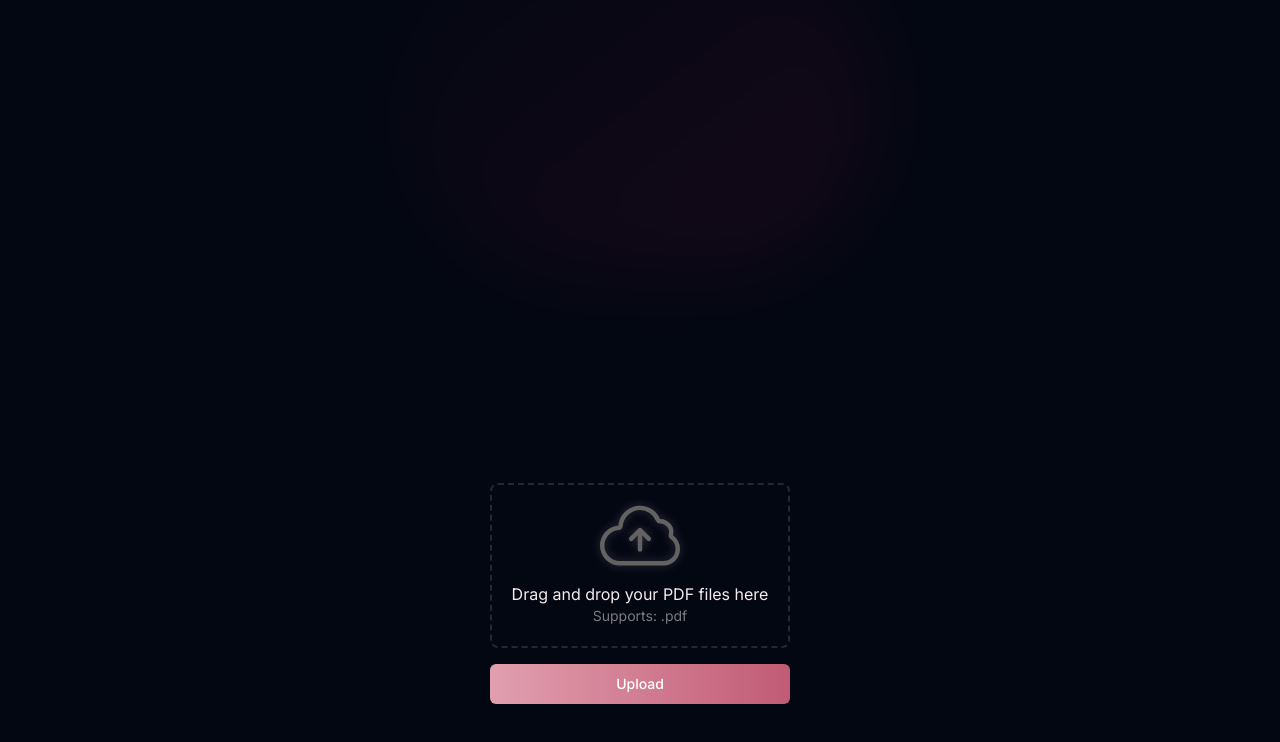
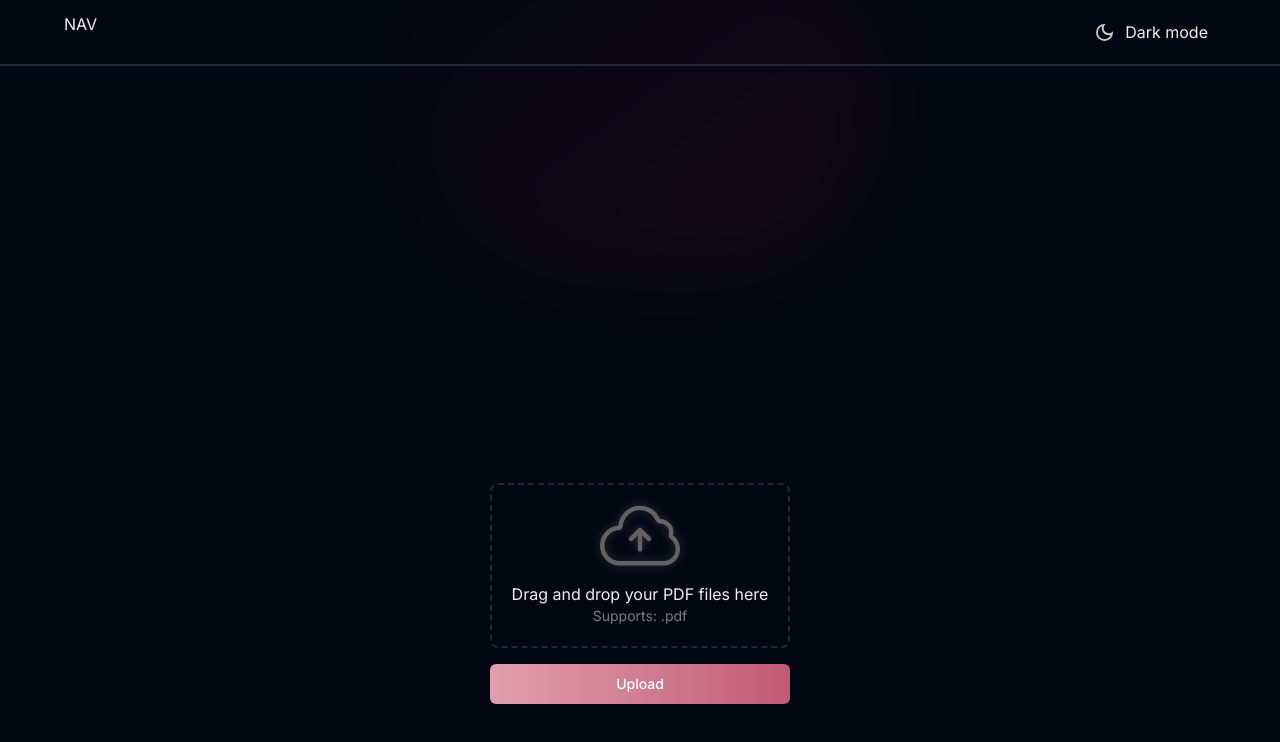
Before and after one commit to julienmatondotezolo/saki-tickets, a Next.js app: page / in a window 1280 px wide. Shown: the top 742 px of the page. Built offline with nearby package versions, Linux system fonts and the light colour scheme.

Commit message:
darlmode : Adding interface and next-themes

```diff
--- a/src/app/globals.css
+++ b/src/app/globals.css
@@ -9,7 +9,7 @@
     --tertiary-pink: #c15b75;
 
     --background: #faf5f6;
-    --foreground: 224 71.4% 4.1%;
+    --foreground: #030712;
 
     --card: 0 0% 100%;
     --card-foreground: 224 71.4% 4.1%;
--- a/src/app/page.tsx
+++ b/src/app/page.tsx
@@ -1,13 +1,16 @@
 "use client";
 
-import { PdfDropZone } from "@/components";
+import { Navigation, PdfDropZone } from "@/components";
 
 export default function Home() {
   return (
-    <main className="flex min-h-screen flex-col items-center justify-between p-24">
-      <div className="relative flex place-items-center before:absolute before:h-[300px] before:w-full sm:before:w-[480px] before:-translate-x-1/2 before:rounded-full before:bg-gradient-radial before:from-purple-500 before:to-transparent before:blur-2xl before:content-[''] after:absolute after:-z-20 after:h-[180px] after:w-full sm:after:w-[240px] after:translate-x-1/3 after:bg-gradient-conic after:from-pink-200 after:via-pink-800 after:blur-2xl after:content-[''] before:dark:bg-gradient-to-br before:dark:from-transparent before:dark:to-pink-700 before:dark:opacity-10 after:dark:from-sky-900 after:dark:via-[#ff01d9] after:dark:opacity-40 before:lg:h-[360px] z-[-1]"></div>
+    <>
+      <Navigation />
+      <main className="flex min-h-screen flex-col items-center justify-between p-24">
+        <div className="relative flex place-items-center before:absolute before:h-[300px] before:w-full sm:before:w-[480px] before:-translate-x-1/2 before:rounded-full before:bg-gradient-radial before:from-purple-500 before:to-transparent before:blur-2xl before:content-[''] after:absolute after:-z-20 after:h-[180px] after:w-full sm:after:w-[240px] after:translate-x-1/3 after:bg-gradient-conic after:from-pink-200 after:via-pink-800 after:blur-2xl after:content-[''] before:dark:bg-gradient-to-br before:dark:from-transparent before:dark:to-pink-700 before:dark:opacity-10 after:dark:from-sky-900 after:dark:via-[#ff01d9] after:dark:opacity-40 before:lg:h-[360px] z-[-1]"></div>
 
-      <PdfDropZone />
-    </main>
+        <PdfDropZone />
+      </main>
+    </>
   );
 }
--- a/src/components/index.ts
+++ b/src/components/index.ts
@@ -1 +1,2 @@
+export * from "./navigation";
 export * from "./uploadDocuments";
--- /dev/null
+++ b/src/components/navigation/Navigation.tsx
@@ -0,0 +1,16 @@
+import React from "react";
+
+import { ThemeSwitch } from "./themeSwitch";
+
+function Navigation() {
+  return (
+    <nav className="flex justify-center w-full fixed top-0 py-3 border-b-2 backdrop-filter backdrop-blur-l">
+      <div className="flex justify-between max-w-6xl w-[90%]">
+        <p>NAV</p>
+        <ThemeSwitch />
+      </div>
+    </nav>
+  );
+}
+
+export { Navigation };
--- /dev/null
+++ b/src/components/navigation/index.ts
@@ -0,0 +1 @@
+export * from "./Navigation";
--- /dev/null
+++ b/src/components/navigation/themeSwitch.tsx
@@ -0,0 +1,41 @@
+import Image from "next/image";
+import { useTheme } from "next-themes";
+import React from "react";
+
+function ThemeSwitch() {
+  const { setTheme, resolvedTheme } = useTheme();
+
+  console.log("resolvedTheme:", resolvedTheme);
+  const size = 17;
+
+  const darkmodeIcon = "/darkmode.svg";
+  const lightmodeIcon = "/lightmode.svg";
+
+  const toggleDarkMode = () => {
+    if (resolvedTheme === "dark") {
+      setTheme("light");
+    } else {
+      setTheme("dark");
+    }
+  };
+
+  return (
+    <div>
+      <button
+        onClick={toggleDarkMode}
+        className="w-full flex items-center p-2 space-x-3 rounded-xl"
+      >
+        <Image
+          className="dark:invert"
+          src={resolvedTheme === "dark" ? lightmodeIcon : darkmodeIcon}
+          width={size}
+          height={size}
+          alt="Profile icon"
+        />
+        <p>{resolvedTheme === "dark" ? "Light mode" : "Dark mode"}</p>
+      </button>
+    </div>
+  );
+}
+
+export { ThemeSwitch };
```
Also changed, not shown: public/darkmode.svg (added), public/lightmode.svg (added).
